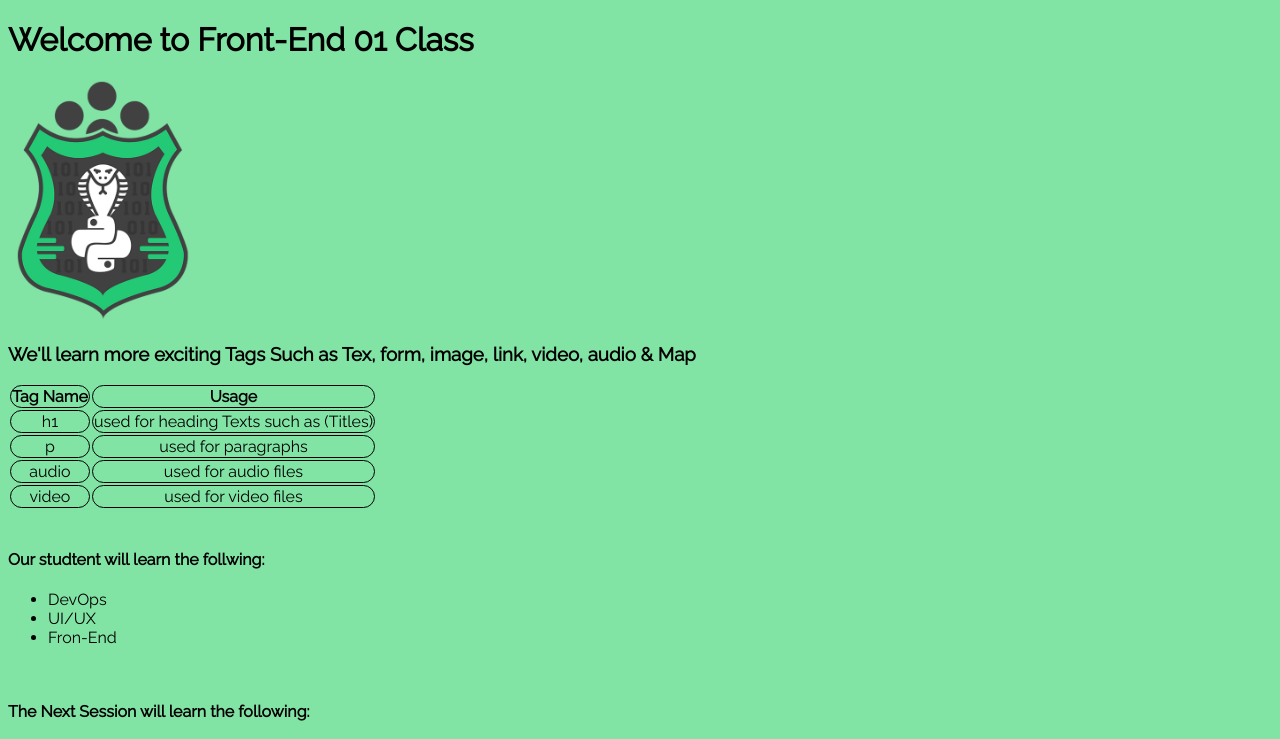
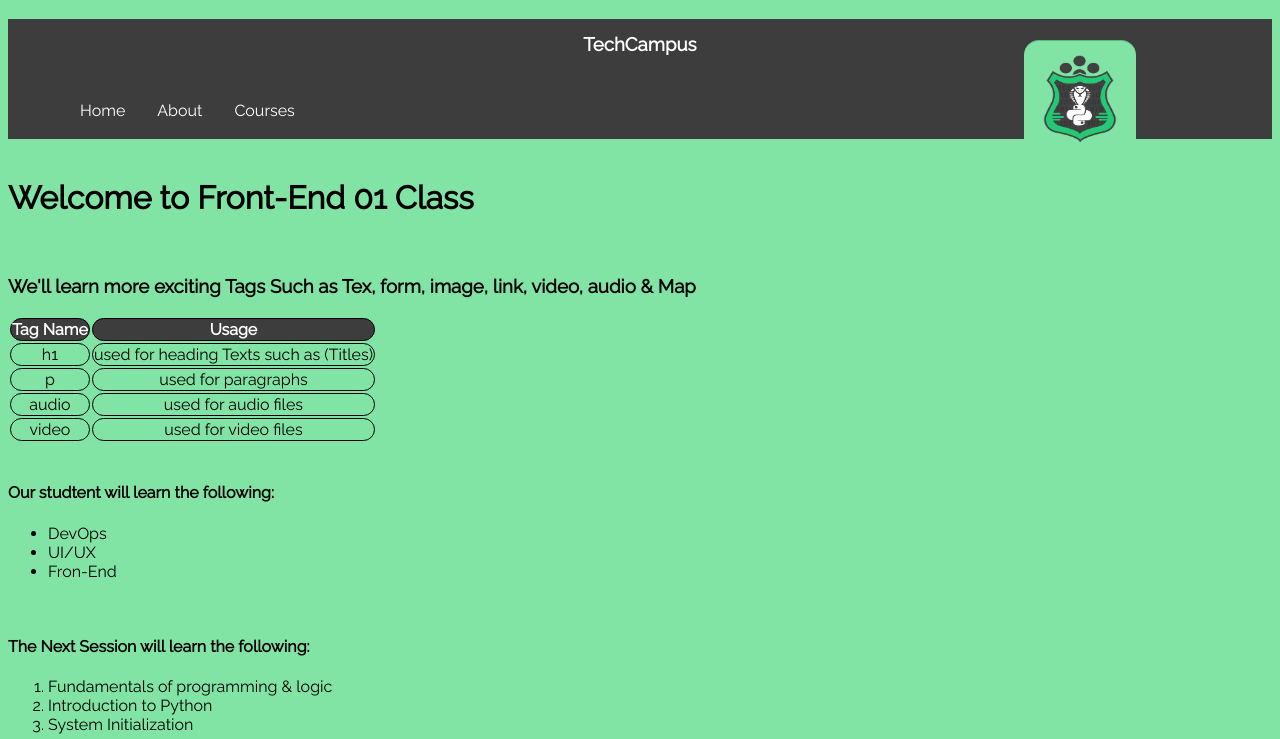
Before and after one commit to Am7TechCampus/Front-End01, a plain HTML site: page index.html in a window 1280 px wide. Shown: the top 739 px of the page. Drawn offline with Linux system fonts and the light colour scheme.

Commit message:
index & CSS Updates

```diff
--- a/css/style.css
+++ b/css/style.css
@@ -1,16 +1,71 @@
  @import url('https://fonts.googleapis.com/css?family=Raleway');
+
+/* Text Seclection BG Color  */
+  ::-moz-selection { background: #e74c3c; }
+    ::selection { background: #e74c3c; }
 body{
 
     background-color:#81E3A4;
+    font-family:'Raleway', sans-serif;
+}
+header{
+    background-color:#3d3d3d;
+    width: 100%;
+    height:120px;
+}
+nav{
+    margin:14px 16px;
+}
+nav a{
+    color:#fff;
+    float: left;
+    display:block;
+
+    text-decoration: none;
+    padding:14px 16px;
 
 }
+nav a:hover{
+    background-color:#262626;
+    color:#81E3A4;
+    border-radius: 25px;
 
+}
+nav li{
+
+    list-style: none;
+}
+.STitle{
+    color:#fff;
+    text-align: center;
+    padding:14px 16px;
+
+
+}
+.CourseLogo{
+
+    position: absolute;
+    top:5%;
+    left:80%;
+    padding:14px 16px;
+    width:80px;
+    height:88px;
+    border-radius: 15px;
+    background: #81E3A4;
+    border-top:1px solid #59b77b;
+}
+th{
+    background:#3d3d3d;
+    color:#fff;
+}
 th, td, tr{
-       border: 1px solid black;
-        border-radius: 15px;
-        font-family:'Raleway', sans-serif;
+    border: 1px solid black;
+    border-radius: 15px;
+    font-family:'Raleway', sans-serif;
 }
-
+tr:hover{
+    background-color:#ccc;
+}
 table{
     text-align: center;
 }
@@ -18,7 +73,16 @@ table{
 .AICourse{
     color:darkred;
 }
-h1, h3, h4, p, li, a, em, spane, label, button, placeholder {
+h1, h3, h4, p, li, a, em, spane, label, button, placeholder, input, select, textarea {
 
     font-family:'Raleway', sans-serif;
 }
+input{
+    height:20px;
+    border-radius: 15px;
+    border:none;
+
+}
+img{
+    max-width: 100%;
+}
--- a/index.html
+++ b/index.html
@@ -2,9 +2,10 @@
 <html lang="en">
 <head>
     <meta charset="UTF-8">
-    <meta description="Python Full Stack Course">
-    <meta keywords="Python, Front-End, Back-End, HTML, CSS, DevOps, UI, UX">
-    <meta author="TechCampus">
+    <meta name="description" content="Python Full Stack Course">
+    <meta name="keywords" content="Python, Front-End, Back-End, HTML, CSS, DevOps, UI, UX">
+    <meta name="author" content="TechCampus">
+    <meta name="viewport" content="width=device-width, initial-scale=1.0">
     <link rel="stylesheet" href="css/style.css" type="text/css">
 
     <title>Front-End 01</title>
@@ -16,8 +17,22 @@
     </style>
 </head>
 <body>
+   <header>
+       <h3 class="STitle">TechCampus</h3>
+       <nav>
+          <ul>
+              <li><a href="#">Home</a></li>
+              <li><a href="#">About</a></li>
+              <li><a href="#">Courses</a></li>
+
+          </ul>
+
+       </nav>
+
+   </header>
+   <br>
     <h1>Welcome to Front-End 01 Class</h1>
-    <img src="imgs/python.png"  height="240px "alt="Python BootCamp">
+    <img class="CourseLogo" src="imgs/python.png"  height="240px "alt="Python BootCamp"><br>
     <h3>We'll learn more exciting Tags Such as  Tex, form, image, link, video, audio & Map</h3>
     <table>
         <tr>
@@ -45,7 +60,7 @@
 
     </table>
     <br>
-    <h4>Our studtent will learn the follwing:</h4>
+    <h4>Our studtent will learn the following:</h4>
     <ul>
         <li>DevOps</li>
         <li>UI/UX</li>
```
